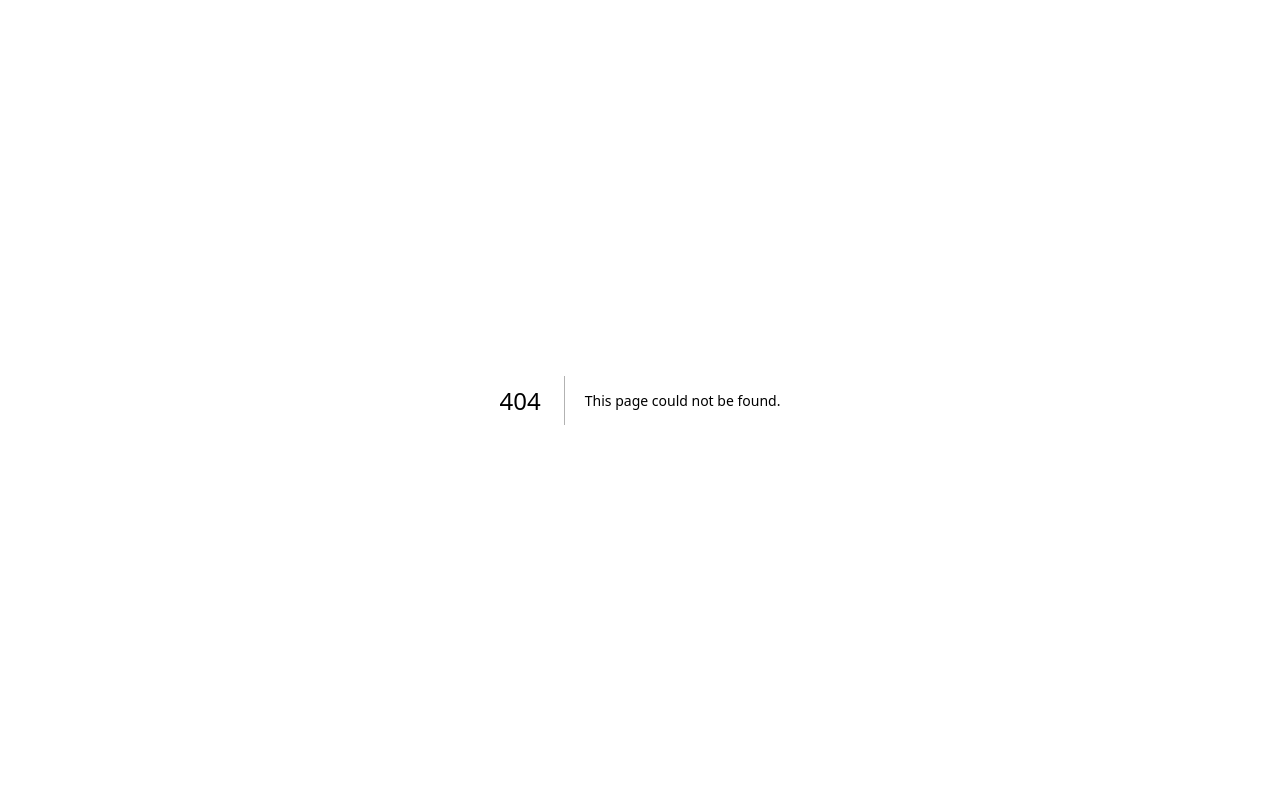
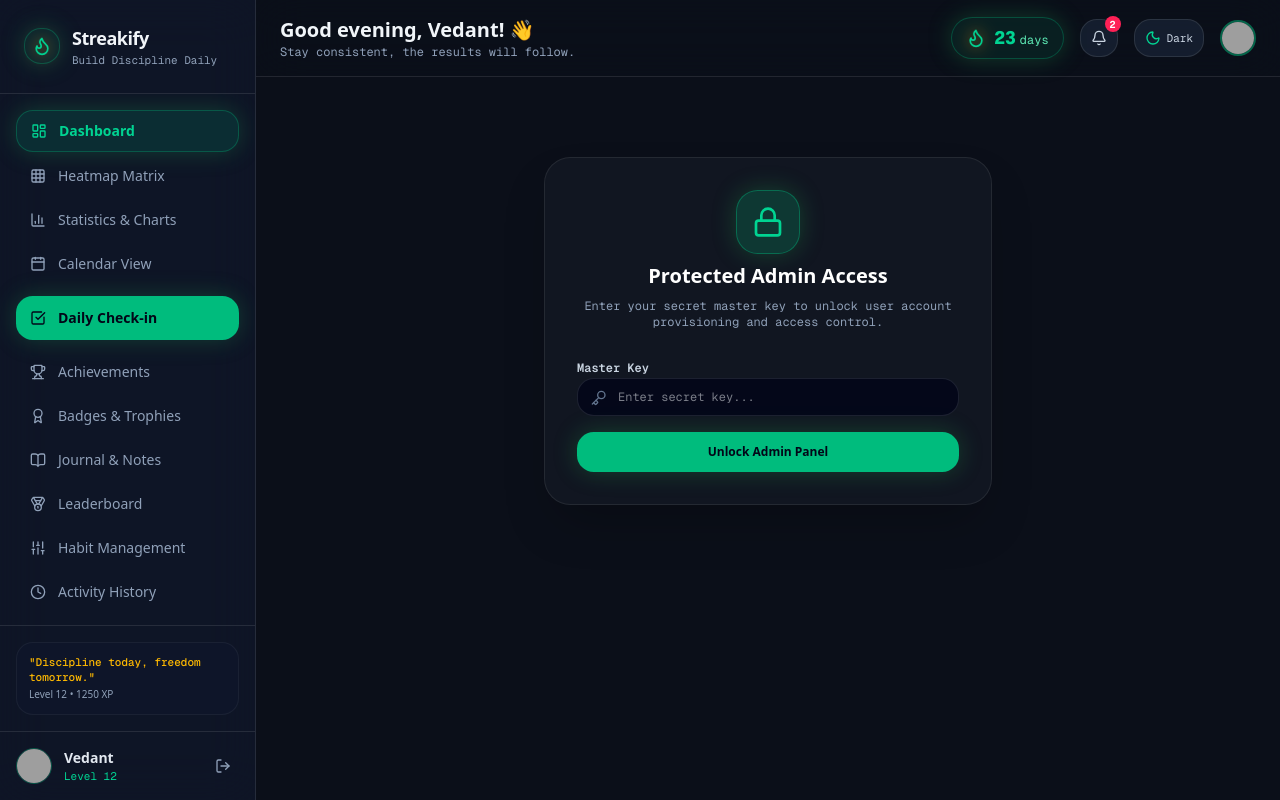
Before and after one commit to Varun79-python/streak-tracker, a Next.js app: page /admin in a window 1280 px wide. Before the commit this address had no page. Built offline with nearby package versions, Linux system fonts and the light colour scheme; grey boxes are pictures that could not be loaded.

Commit message:
Configure dedicated /admin route in Next.js App Router for admin page access

```diff
--- /dev/null
+++ b/src/app/admin/page.tsx
@@ -0,0 +1,36 @@
+'use client';
+
+import React from 'react';
+import { Sidebar } from '@/components/Sidebar';
+import { TopNav } from '@/components/TopNav';
+import { MobileBottomNav } from '@/components/MobileBottomNav';
+import { AdminView } from '@/components/views/AdminView';
+import { DailyCheckInModal } from '@/components/modals/DailyCheckInModal';
+import { DayDetailsModal } from '@/components/modals/DayDetailsModal';
+import { HabitFormModal } from '@/components/modals/HabitFormModal';
+import { NotificationsDrawer } from '@/components/views/NotificationsDrawer';
+
+export default function AdminPage() {
+  return (
+    <div className="flex min-h-screen bg-background text-foreground">
+      {/* Desktop Sidebar */}
+      <Sidebar />
+
+      {/* Main Content Area */}
+      <div className="flex-1 flex flex-col min-w-0 pb-20 lg:pb-8">
+        <TopNav />
+
+        <main className="flex-1 p-4 sm:p-6 lg:p-8 max-w-7xl w-full mx-auto">
+          <AdminView />
+        </main>
+      </div>
+
+      {/* Mobile Navigation & Drawers */}
+      <MobileBottomNav />
+      <DailyCheckInModal />
+      <DayDetailsModal />
+      <HabitFormModal />
+      <NotificationsDrawer />
+    </div>
+  );
+}
--- a/src/components/Sidebar.tsx
+++ b/src/components/Sidebar.tsx
@@ -2,6 +2,7 @@
 
 import React from 'react';
 import { useStreak } from '@/lib/StreakContext';
+import { useRouter } from 'next/navigation';
 import {
   LayoutDashboard,
   Grid3X3,
@@ -23,6 +24,7 @@ import {
 
 export const Sidebar: React.FC = () => {
   const { activeView, setActiveView, setIsLoggedIn, user, setShowCheckInModal } = useStreak();
+  const router = useRouter();
 
   const navItems = [
     { id: 'dashboard', label: 'Dashboard', icon: LayoutDashboard },
@@ -38,7 +40,7 @@ export const Sidebar: React.FC = () => {
     { id: 'activity', label: 'Activity History', icon: Clock },
     { id: 'profile', label: 'My Profile', icon: User },
     { id: 'settings', label: 'Settings', icon: Settings },
-    { id: 'admin', label: 'Admin Panel 🔐', icon: ShieldCheck },
+    { id: 'admin', label: 'Admin Panel 🔐', icon: ShieldCheck, isRoute: true, href: '/admin' },
   ];
 
   return (
@@ -76,7 +78,14 @@ export const Sidebar: React.FC = () => {
           return (
             <button
               key={item.id}
-              onClick={() => setActiveView(item.id)}
+              onClick={() => {
+                if (item.isRoute && item.href) {
+                  router.push(item.href);
+                } else {
+                  setActiveView(item.id);
+                  router.push('/');
+                }
+              }}
               className={`w-full flex items-center gap-3 px-3.5 py-2.5 rounded-xl text-sm font-medium transition-all cursor-pointer ${
                 isActive
                   ? 'bg-emerald-500/15 text-emerald-400 border border-emerald-500/30 font-semibold glow-green'
@@ -111,6 +120,7 @@ export const Sidebar: React.FC = () => {
           onClick={() => {
             setIsLoggedIn(false);
             setActiveView('landing');
+            router.push('/');
           }}
           title="Logout"
           className="p-2 text-slate-400 hover:text-rose-400 hover:bg-rose-500/10 rounded-lg transition-colors cursor-pointer"
```
